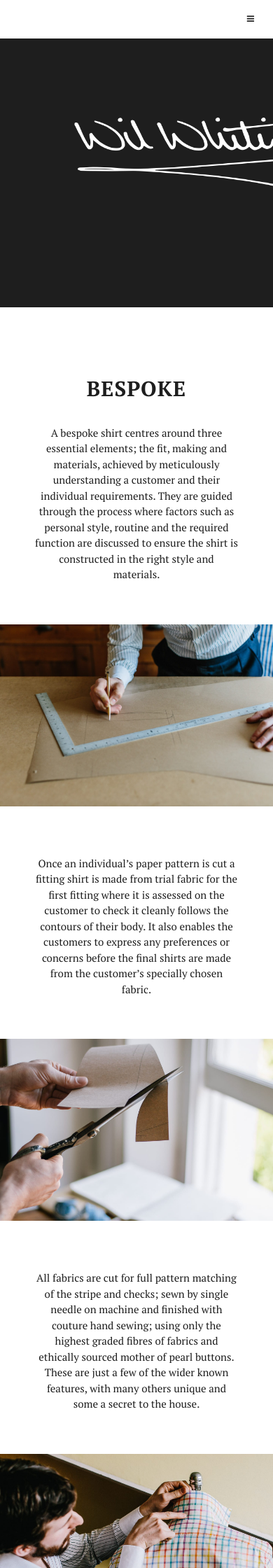
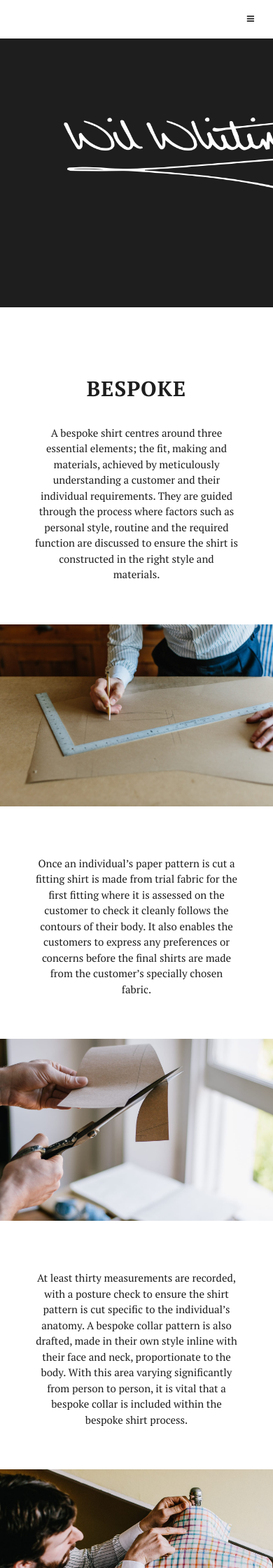
Before and after one commit to MrEdwardo/wilwhitingcouk, a Jekyll site: the page built from index.html, in a window 390 px wide. Shown: the top 2240 px of the page at 70% size. Built offline with Jekyll 4.4.1, drawn with Linux system fonts in a browser that asks for light colours; some of the changed text lies outside the part shown.

Commit message:
tried to fix hero section on mobile

```diff
--- a/_includes/bespoke.html
+++ b/_includes/bespoke.html
@@ -9,9 +9,9 @@
             <img class="content-img" src="img/bespoke/140A3063.jpg"></img>
             <p>Once an individual’s paper pattern is cut a fitting shirt is made from trial fabric for the first fitting where it is assessed on the customer to check it cleanly follows the contours of their body. It also enables the customers to express any preferences or concerns before the final shirts are made from the customer’s specially chosen fabric.</p>
             <img class="content-img" src="img/bespoke/IMG_5859.jpg"></img>
+            <p>At least thirty measurements are recorded, with a posture check to ensure the shirt pattern is cut specific to the individual’s anatomy. A bespoke collar pattern is also drafted, made in their own style inline with their face and neck, proportionate to the body. With this area varying significantly from person to person, it is vital that a bespoke collar is included within the bespoke shirt process.</p>
+            <img class="content-img" src="img/bespoke/140A3107.jpg"></img>
             <p>All fabrics are cut for full pattern matching of the stripe and checks; sewn by single needle on machine and finished with couture hand sewing; using only the highest graded fibres of fabrics and ethically sourced mother of pearl buttons. These are just a few of the wider known features, with many others unique and some a secret to the house.</p>
-            <img class="content-img" src="img/bespoke/140A3107.jpg"></img>
-            <p>At least thirty measurements are recorded, with a posture check to ensure the shirt pattern is cut specific to the individual’s anatomy. A bespoke collar pattern is also drafted, made in their own style inline with their face and neck, proportionate to the body. With this area varying significantly from person to person, it is vital that a bespoke collar is included within the bespoke shirt process.</p>
             <img class="content-img" src="img/bespoke/140A3130.jpg"></img>
             <img class="content-img" src="img/bespoke/buttonhole.jpg"></img>
 
--- a/_includes/css/grayscale.css
+++ b/_includes/css/grayscale.css
@@ -149,12 +149,8 @@ a:focus {
     padding: 100px 0;
     text-align: center;
     color: #fff;
-    /**background: url(/img/intro-bg.jpg) no-repeat top center scroll;**/
     background-color: #1e1e1e;
-    -webkit-background-size: cover;
-    -moz-background-size: cover;
-    background-size: cover;
-    -o-background-size: cover;
+    vertical-align: middle;
 }
 
 .intro .intro-body {
--- a/_includes/header.html
+++ b/_includes/header.html
@@ -1,13 +1,7 @@
     <!-- Intro Header -->
-    <header class="intro">
+    <section class="intro text-center">
         <div class="intro-body">
-            <div class="container">
-                <div class="row">
-                    <div class="col-md-8 col-md-offset-2">
-                        <!--<h1 class="brand-heading">{{ site.title }}</h1>-->
-                        <p class="intro-text"><img src="img/wil-logo@2x.png" style="max-width: 450px;"></p><br>
-                    </div>
-                </div>
-            </div>
+                    <!--<h1 class="brand-heading">{{ site.title }}</h1>-->
+                    <p class="intro-text"><img src="img/wil-logo@2x.png" style="max-width: 450px;"></p><br>
         </div>
-    </header>
+    </section>
```
